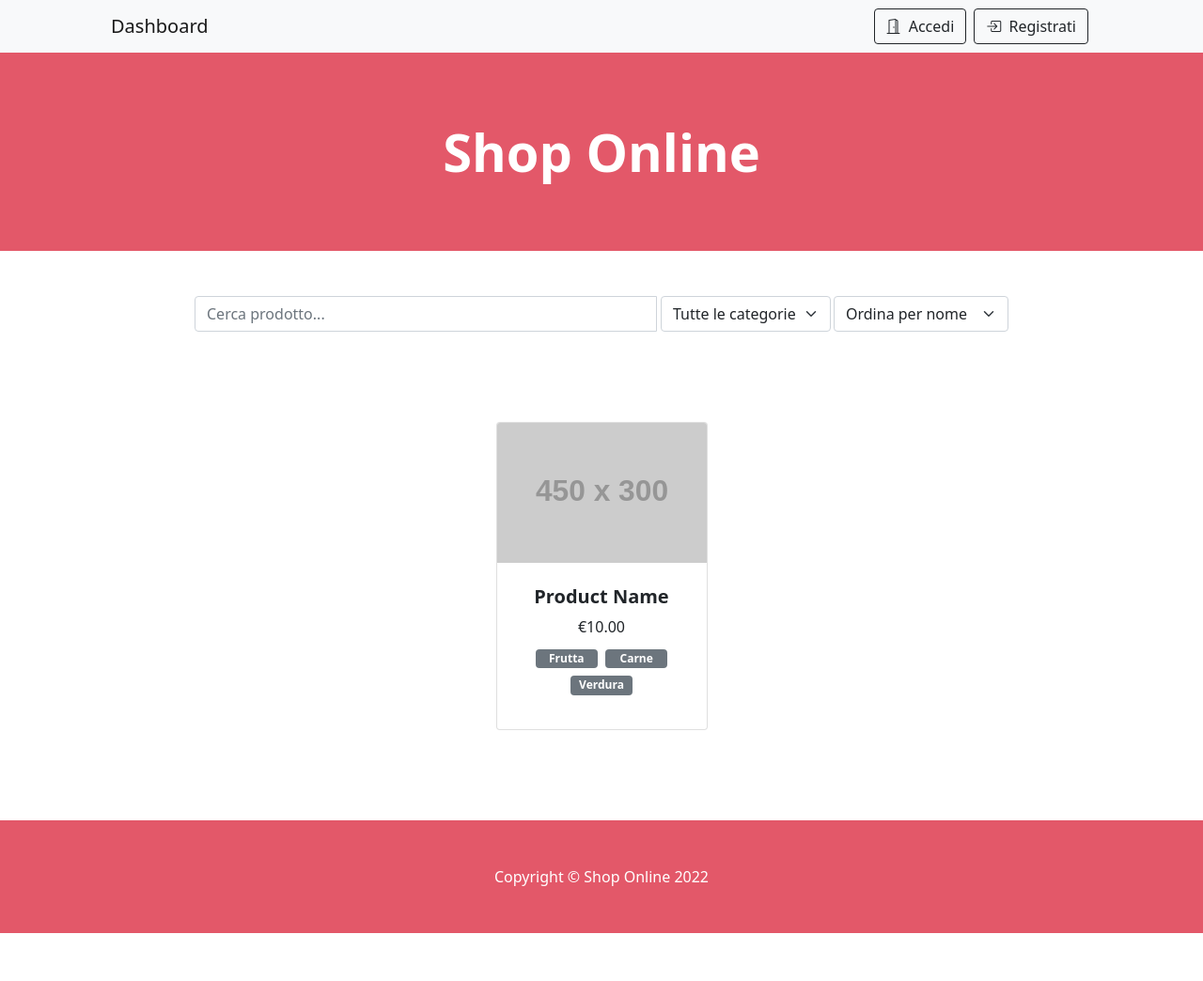
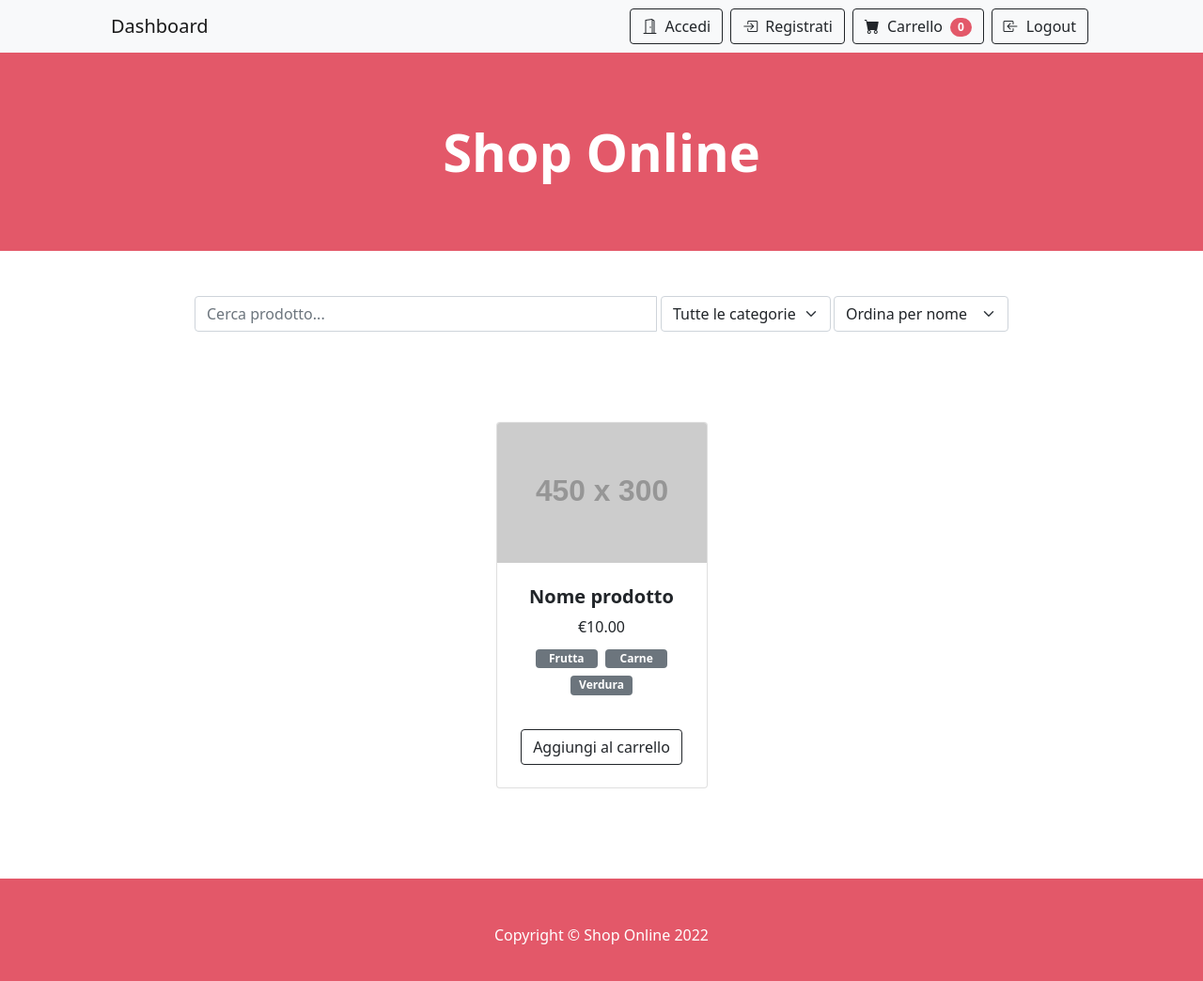
Before and after one commit to turbostar190/is2_ShopOnline, a website: page public/dashboard/index.html in a window 1280 px wide. Shown: the whole page at 94% size. Before the commit the page ends 993 px from the top, so only its background shows below. Drawn offline with nearby package versions, Linux system fonts and the light colour scheme; placeholder pictures from the web are drawn by us.

Commit message:
aggiunti elementi UI per l'utente loggato

```diff
--- a/public/dashboard/index.html
+++ b/public/dashboard/index.html
@@ -31,6 +31,15 @@
                     <button class="btn btn-outline-dark mx-1" type="submit">
                         <i class="bi-box-arrow-in-right me-1"></i>
                         Registrati
+                    </button>
+                    <button class="btn btn-outline-dark mx-1" type="submit">
+                        <i class="bi-cart-fill me-1"></i>
+                        Carrello
+                        <span class="badge bg-accent text-white ms-1 rounded-pill">0</span>
+                    </button>
+                    <button class="btn btn-outline-dark mx-1" type="submit">
+                        <i class="bi-box-arrow-in-left me-1"></i>
+                        Logout
                     </button>
                 </form>
             </div>
@@ -82,7 +91,7 @@
                         <div class="card-body p-4">
                             <div class="text-center">
                                 <!-- Product name-->
-                                <h5 class="fw-bolder">Product Name</h5>
+                                <h5 class="fw-bolder">Nome prodotto</h5>
                                 <!-- Product price-->
                                 €10.00
                                 <!-- Product categories-->
@@ -91,6 +100,12 @@
                                     <span class="badge bg-secondary col-4 m-1">Carne</span>
                                     <span class="badge bg-secondary col-4 m-1">Verdura</span>
                                 </div>
+                            </div>
+                        </div>
+                        <!-- Product actions-->
+                        <div class="card-footer p-4 pt-0 border-top-0 bg-transparent">
+                            <div class="text-center">
+                                <a class="btn btn-outline-dark mt-auto" href="#">Aggiungi al carrello</a>
                             </div>
                         </div>
                     </div>
```
